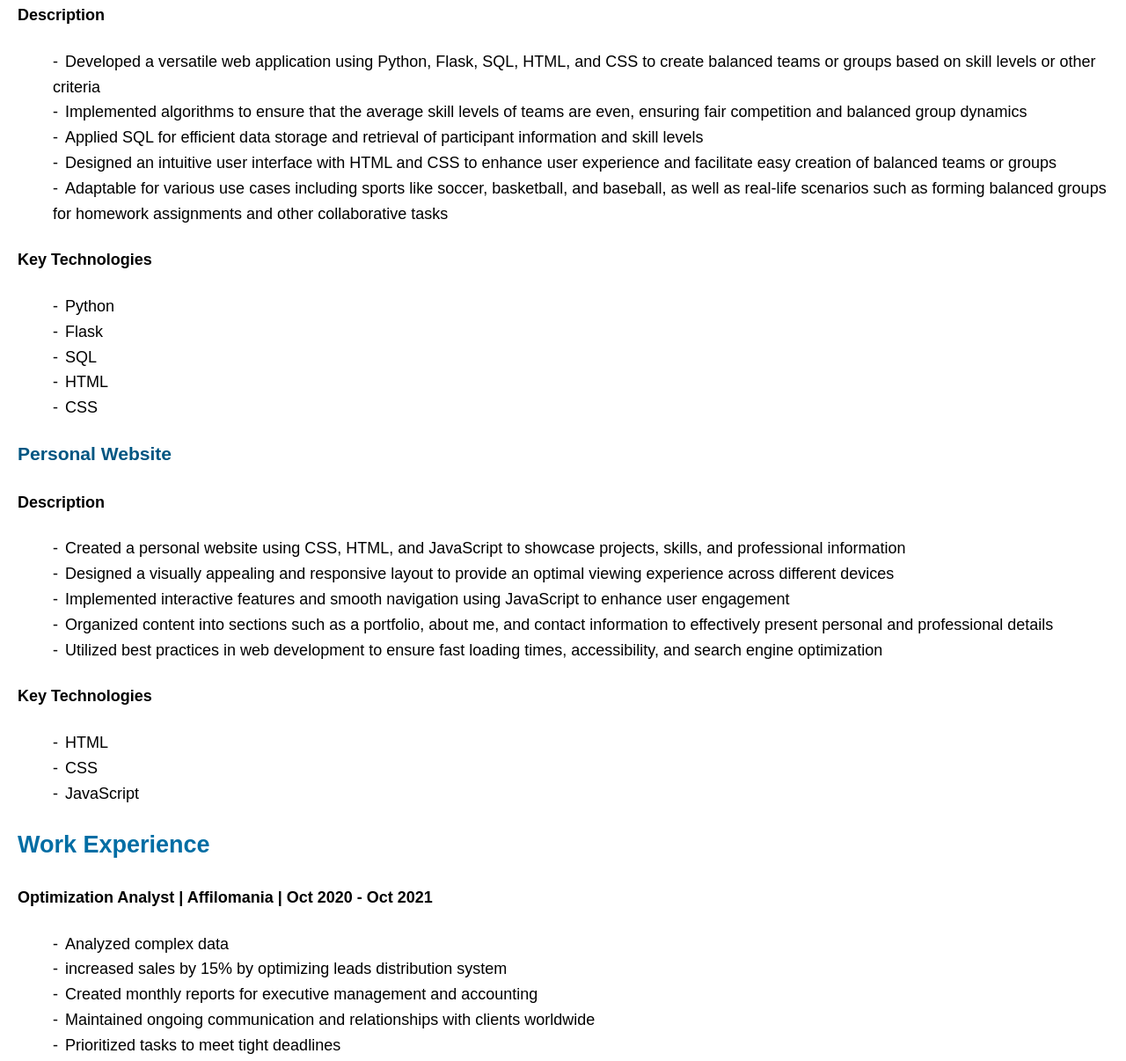
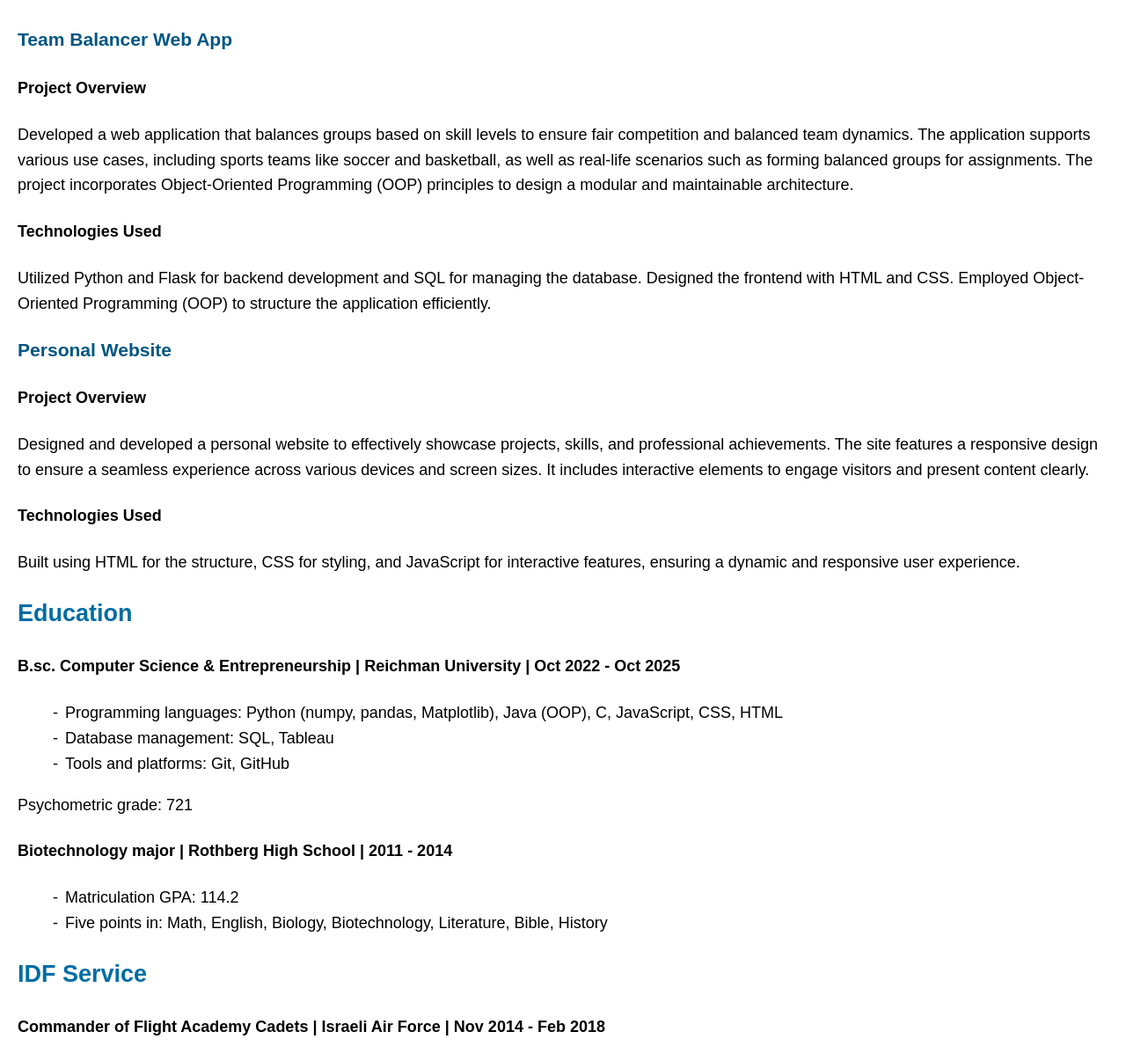
Before and after one commit to Yoavsb25/PersonalWebsite, a website built with webpack: page index.html in a window 1280 px wide. Shown: the part 809-2015 px from the top of the page at 88% size. Built offline with nearby package versions, Linux system fonts and the light colour scheme.

Commit message:
Changed the stracture to match the new resume template

```diff
--- a/index.html
+++ b/index.html
@@ -38,10 +38,10 @@
     </header>
     <nav class="nav-bar">
         <a href="#about">About</a>
+        <a href="#work-experience">Work Experience</a>
+        <a href="#projects">Projects</a>
         <a href="#education">Education</a>
-        <a href="#projects">Projects</a>
-        <a href="#work-experience">Work experience</a>
-        <a href="#skills">Skills</a>
+        <a href="#idf-service">IDF</a>
         <a href="#activities">Activities</a>
         <a href="#contact">Contact</a>
     </nav>
@@ -56,63 +56,60 @@
                 </p>
             </div>
         </section>
-        <section id="education" data-aos="fade-up" data-aos-duration="1000">
-            <h2>Education</h2>
-            <ul>
-              <li>B.Sc. Computer Science & Entrepreneurship student at <a href="https://www.runi.ac.il/en" target="_blank" rel="noopener" class="link">Reichman University</a></li>
-              <li>Psychometric grade: 721</li>
-              <li>Matriculation GPA: 114.2</li>
-              <li>Five points in: Math, English, Biology, Biotechnology, Literature, Bible, History</li>
-            </ul>
+
+        <section id="work-experience" data-aos="fade-up" data-aos-duration="1000">
+              <h2>Work Experience</h2>
+              <h4>Optimization Analyst | <a href="https://www.affilomania.com" target="_blank" rel="noopener" class="link">Affilomania</a> | Oct 2020 - Oct 2021</h4>
+              <ul>
+                <li>Analyzed complex data</li>
+                <li>increased sales by 15% by optimizing leads distribution system</li>
+                <li>Created monthly reports for executive management and accounting</li>
+                <li>Maintained ongoing communication and relationships with clients worldwide</li>
+                <li>Prioritized tasks to meet tight deadlines</li>
+              </ul>
         </section>
+
         <section id="projects" data-aos="fade-up" data-aos-duration="1000">
             <h2>Projects</h2>
             <h3>Team Balancer Web App</h3>
-            <h4>Description</h4>
-            <ul>
-              <li>Developed a versatile web application using Python, Flask, SQL, HTML, and CSS to create balanced teams or groups based on skill levels or other criteria</li>
-              <li>Implemented algorithms to ensure that the average skill levels of teams are even, ensuring fair competition and balanced group dynamics</li>
-              <li>Applied SQL for efficient data storage and retrieval of participant information and skill levels</li>
-              <li>Designed an intuitive user interface with HTML and CSS to enhance user experience and facilitate easy creation of balanced teams or groups</li>
-              <li>Adaptable for various use cases including sports like soccer, basketball, and baseball, as well as real-life scenarios such as forming balanced groups for homework assignments and other collaborative tasks</li>
-            </ul>
-            <h4>Key Technologies</h4>
-            <ul>
-              <li>Python</li>
-              <li>Flask</li>
-              <li>SQL</li>
-              <li>HTML</li>
-              <li>CSS</li>
-            </ul>
+            <h4>Project Overview</h4>
+              <p>Developed a web application that balances groups based on skill levels to ensure fair competition and balanced team dynamics.
+                The application supports various use cases, including sports teams like soccer and basketball, as well as real-life scenarios such as forming balanced groups for assignments.
+                The project incorporates Object-Oriented Programming (OOP) principles to design a modular and maintainable architecture.
+              </p>
+            <h4>Technologies Used</h4>
+              <p>Utilized Python and Flask for backend development and SQL for managing the database. Designed the frontend with HTML and CSS.
+                Employed Object-Oriented Programming (OOP) to structure the application efficiently.
+              </p>
 
             <h3>Personal Website</h3>
-            <h4>Description</h4>
-            <ul>
-              <li>Created a personal website using CSS, HTML, and JavaScript to showcase projects, skills, and professional information</li>
-              <li>Designed a visually appealing and responsive layout to provide an optimal viewing experience across different devices</li>
-              <li>Implemented interactive features and smooth navigation using JavaScript to enhance user engagement</li>
-              <li>Organized content into sections such as a portfolio, about me, and contact information to effectively present personal and professional details</li>
-              <li>Utilized best practices in web development to ensure fast loading times, accessibility, and search engine optimization</li>
-            </ul>
-            <h4>Key Technologies</h4>
-            <ul>
-              <li>HTML</li>
-              <li>CSS</li>
-              <li>JavaScript</li>
-            </ul>
+            <h4>Project Overview</h4>
+              <p>Designed and developed a personal website to effectively showcase projects, skills, and professional achievements.
+                The site features a responsive design to ensure a seamless experience across various devices and screen sizes.
+                It includes interactive elements to engage visitors and present content clearly.
+              </p>
+            <h4>Technologies Used</h4>
+              <p>Built using HTML for the structure, CSS for styling, and JavaScript for interactive features, ensuring a dynamic and responsive user experience.</p>
         </section>
 
-        <section id="work-experience" data-aos="fade-up" data-aos-duration="1000">
-            <h2>Work Experience</h2>
-            <h4>Optimization Analyst | <a href="https://www.affilomania.com" target="_blank" rel="noopener" class="link">Affilomania</a> | Oct 2020 - Oct 2021</h4>
-            <ul>
-              <li>Analyzed complex data</li>
-              <li>increased sales by 15% by optimizing leads distribution system</li>
-              <li>Created monthly reports for executive management and accounting</li>
-              <li>Maintained ongoing communication and relationships with clients worldwide</li>
-              <li>Prioritized tasks to meet tight deadlines</li>
-            </ul>
 
+        <section id="education" data-aos="fade-up" data-aos-duration="1000">
+            <h2>Education</h2>
+              <h4>B.sc. Computer Science & Entrepreneurship | <a href="https://www.runi.ac.il/en" target="_blank" rel="noopener" class="link">Reichman University</a> | Oct 2022 - Oct 2025</h4>
+                <ul>
+                  <li>Programming languages: Python (numpy, pandas, Matplotlib), Java (OOP), C, JavaScript, CSS, HTML</li>
+                  <li>Database management: SQL, Tableau</li>
+                  <li>Tools and platforms: Git, GitHub</li>
+                </ul>
+              <p>Psychometric grade: 721</p>
+              <h4>Biotechnology major | Rothberg High School | 2011 - 2014</h4>
+                <ul>
+                  <li>Matriculation GPA: 114.2</li>
+                  <li>Five points in: Math, English, Biology, Biotechnology, Literature, Bible, History</li>
+                </ul>
+        </section>
+        <section id="idf-service" data-aos="fade-up" data-aos-duration="1000">
+            <h2>IDF Service</h2>
             <h4>Commander of Flight Academy Cadets | Israeli Air Force | Nov 2014 - Feb 2018</h4>
             <ul>
               <li>Led a team of 10 soldiers, ensuring their welfare.</li>
@@ -120,16 +117,6 @@
               <li>Planned and executed different types of military drills.</li>
               <li>Handled unexpected events while making decisions under pressure.</li>
               <li>Military excellence's: excellence in basic training, exemplary excellence in squad commanders’ course, excellent faculty member of the air force flight academy training, brigade excellence</li>
-            </ul>
-        </section>
-
-        <section id="skills" data-aos="fade-up" data-aos-duration="1000">
-            <h2>Skills</h2>
-            <ul>
-                <li>Programming languages: Python (numpy, pandas, mtplotlib), Java (OOP), C, JavaScript, CSS, HTML</li>
-                <li>Database Management: SQL, Tableau</li>
-                <li>Tools and Platforms: Git, GitHub</li>
-                <li>Microsoft Office: Excel, Word, Outlook, PowerPoint</li>
             </ul>
         </section>
 
```
